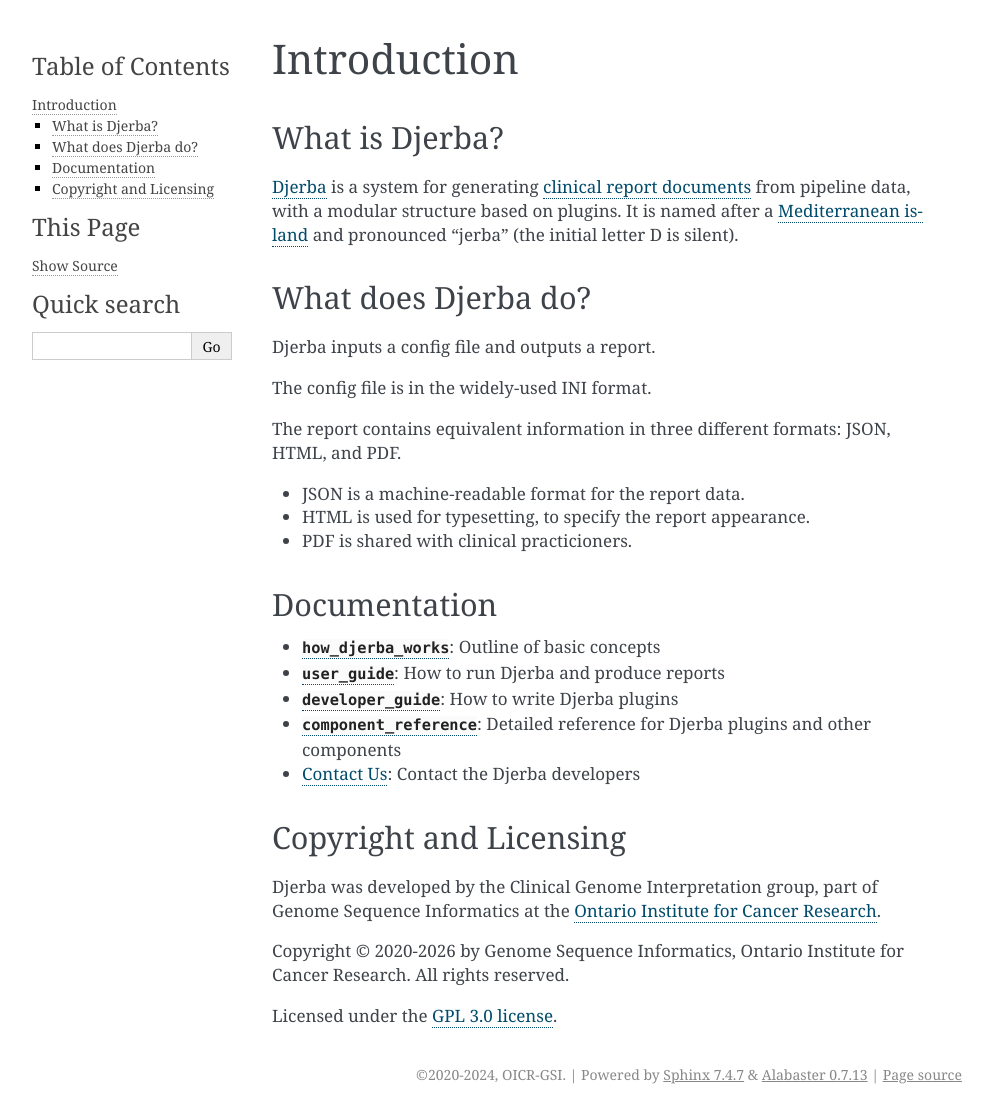
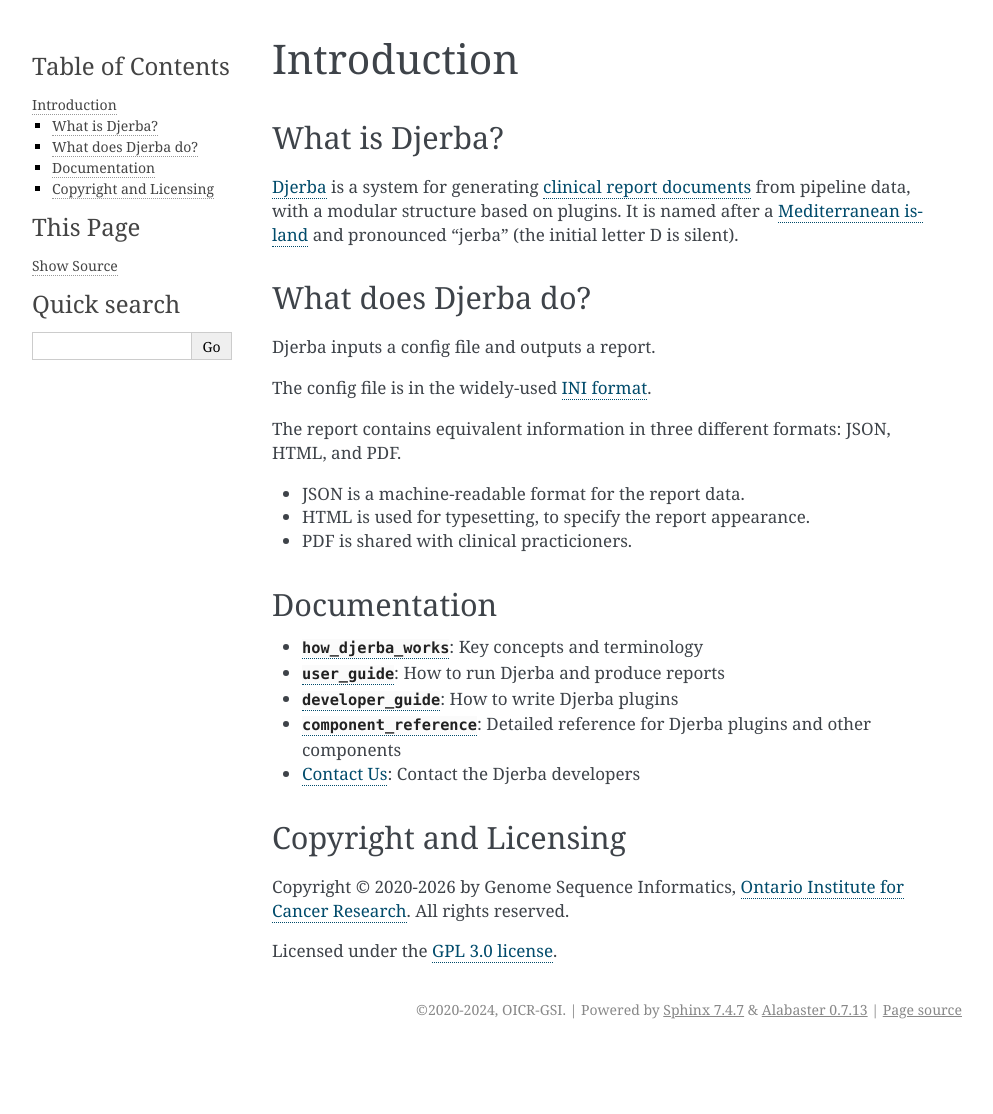
Before and after one commit to oicr-gsi/djerba, a Sphinx documentation site: the page built from doc/about.md, in a window 1280 px wide. Shown: the whole page, without its empty margins (148-1141 px from the left). Built offline with Sphinx 7.4.7, drawn with Linux system fonts in a browser that asks for light colours; after the commit the page ends 1049 px from its top, so only the background shows below that.

Commit message:
minor edits

```diff
--- a/doc/about.md
+++ b/doc/about.md
@@ -10,7 +10,7 @@
 
 Djerba inputs a config file and outputs a report.
 
-The config file is in the widely-used INI format.
+The config file is in the widely-used [INI format](https://docs.python.org/3/library/configparser.html).
 
 The report contains equivalent information in three different formats: JSON, HTML, and PDF.
 - JSON is a machine-readable format for the report data.
@@ -19,7 +19,7 @@ The report contains equivalent information in three different formats: JSON, HTM
 
 ## Documentation
 
-- [](how_djerba_works): Outline of basic concepts
+- [](how_djerba_works): Key concepts and terminology
 - [](user_guide): How to run Djerba and produce reports
 - [](developer_guide): How to write Djerba plugins
 - [](component_reference): Detailed reference for Djerba plugins and other components
@@ -27,8 +27,6 @@ The report contains equivalent information in three different formats: JSON, HTM
 
 ## Copyright and Licensing
 
-Djerba was developed by the Clinical Genome Interpretation group, part of Genome Sequence Informatics at the [Ontario Institute for Cancer Research](https://oicr.on.ca/).
-
-Copyright &copy; 2020-2026 by Genome Sequence Informatics, Ontario Institute for Cancer Research. All rights reserved.
+Copyright &copy; 2020-2026 by Genome Sequence Informatics, [Ontario Institute for Cancer Research](https://oicr.on.ca/). All rights reserved.
 
 Licensed under the [GPL 3.0 license](https://www.gnu.org/licenses/gpl-3.0.en.html).
```
